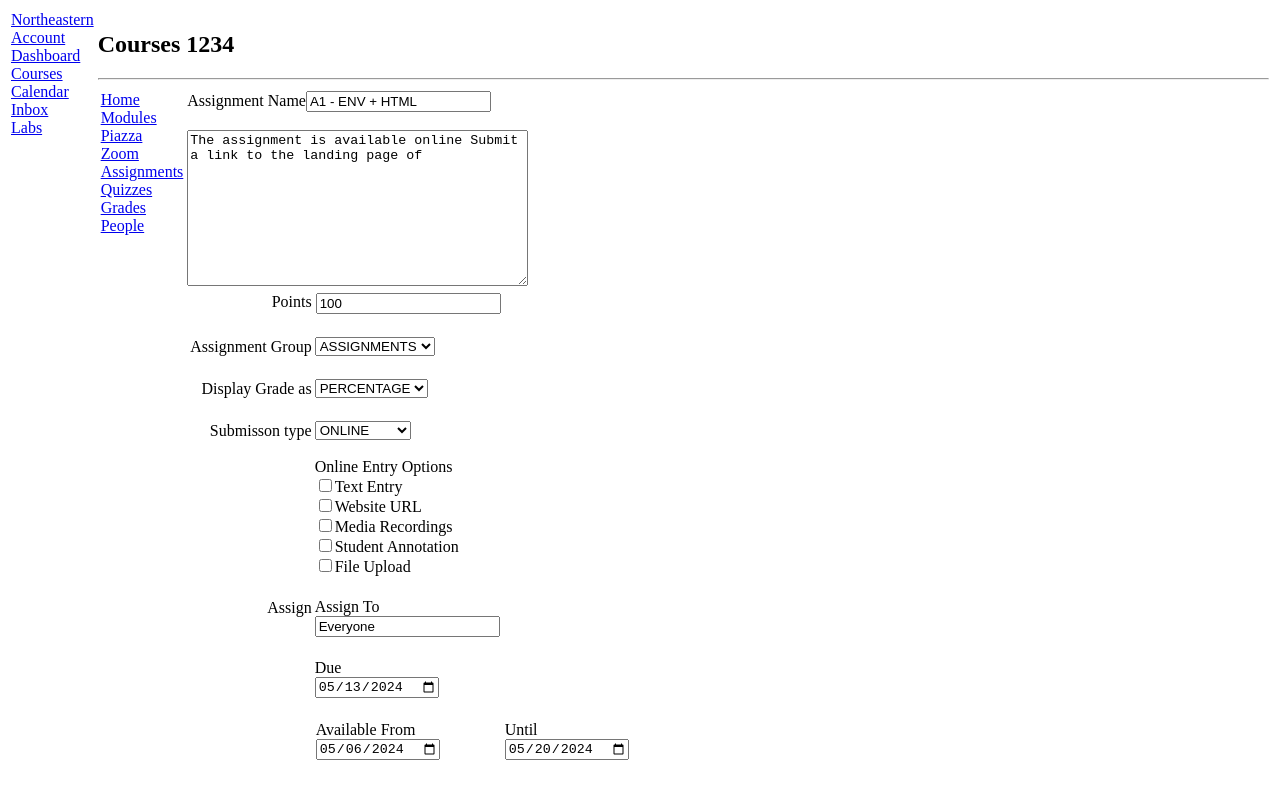
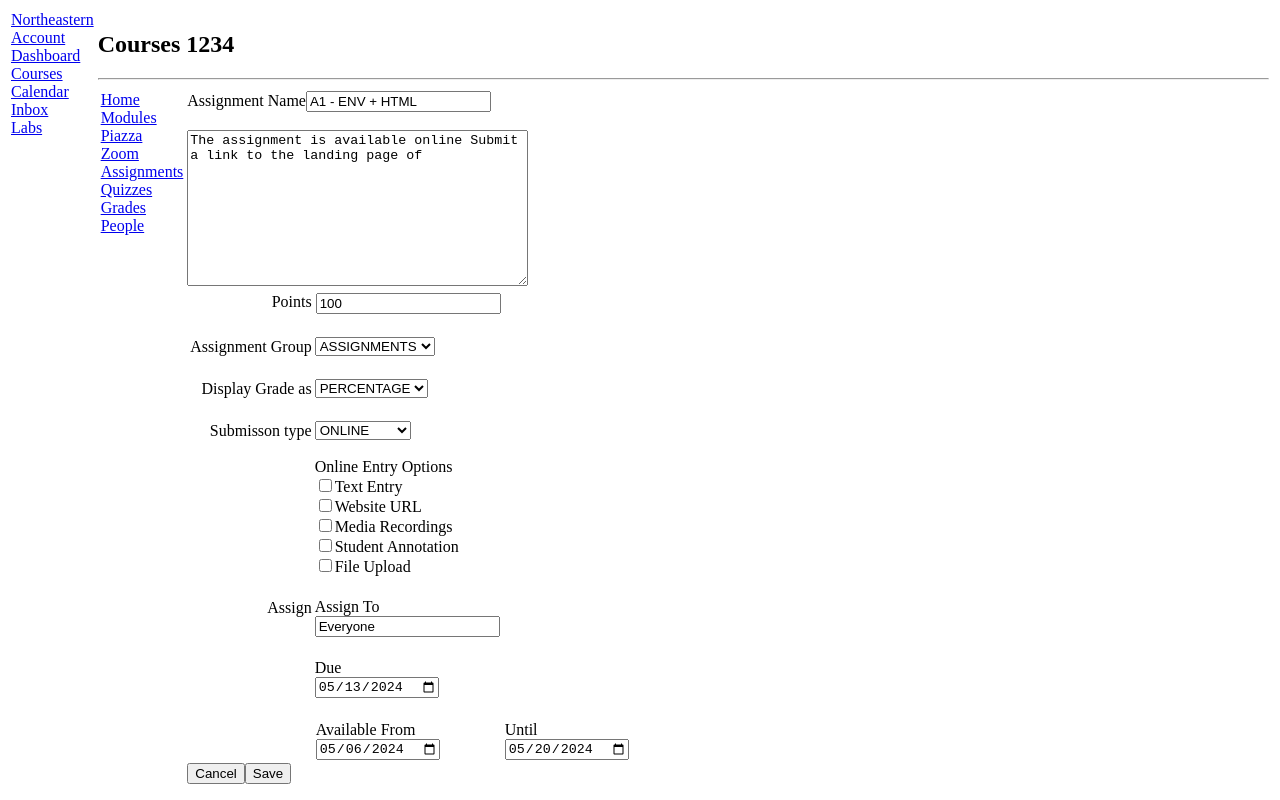
Before and after one commit to saulmanz/kambaz-next-js, a Next.js app: page /Kambaz/Courses/1234/Assignments/123 in a window 1280 px wide. Built offline with nearby package versions, Linux system fonts and the light colour scheme.

Commit message:
added save and cancel button on assignments

```diff
--- a/app/Kambaz/Courses/[cid]/Assignments/[aid]/page.tsx
+++ b/app/Kambaz/Courses/[cid]/Assignments/[aid]/page.tsx
@@ -1,3 +1,5 @@
+import Link from "next/link";
+
 export default function AssignmentEditor() {
   return (
     <div id="wd-assignments-editor">
@@ -114,5 +116,12 @@ export default function AssignmentEditor() {
           </td>
         </tr>
       </table>
+
+      <Link href="/Kambaz/Courses/1234/Assignments">
+        <button type="button" >Cancel</button>
+      </Link>
+      <Link href="/Kambaz/Courses/1234/Assignments">
+        <button type="button" >Save</button>
+      </Link>
     </div>
 );}
--- a/app/Kambaz/Courses/[cid]/Assignments/page.tsx
+++ b/app/Kambaz/Courses/[cid]/Assignments/page.tsx
@@ -13,7 +13,7 @@ export default function Assignments() {
       <ul id="wd-assignment-list">
 
         <li className="wd-assignment-list-item">
-          <Link href="/Courses/1234/Assignments/123"
+          <Link href="/Kambaz/Courses/1234/Assignments/123"
              className="wd-assignment-link" >
             A1 - ENV + HTML
           </Link>
@@ -23,7 +23,7 @@ export default function Assignments() {
         </li>
 
         <li className="wd-assignment-list-item">
-            <Link href="/Courses/1234/Assignments/124"
+            <Link href="/Kambaz/Courses/1234/Assignments/124"
              className="wd-assignment-link" >
             A2 - CSS + BOOTSTRAP
           </Link>
@@ -33,7 +33,7 @@ export default function Assignments() {
         </li>
 
         <li className="wd-assignment-list-item">
-            <Link href="/Courses/1234/Assignments/125"
+            <Link href="/Kambaz/Courses/1234/Assignments/125"
              className="wd-assignment-link" >
             A3 - JAVASCRIPT + REACT
           </Link>
```
